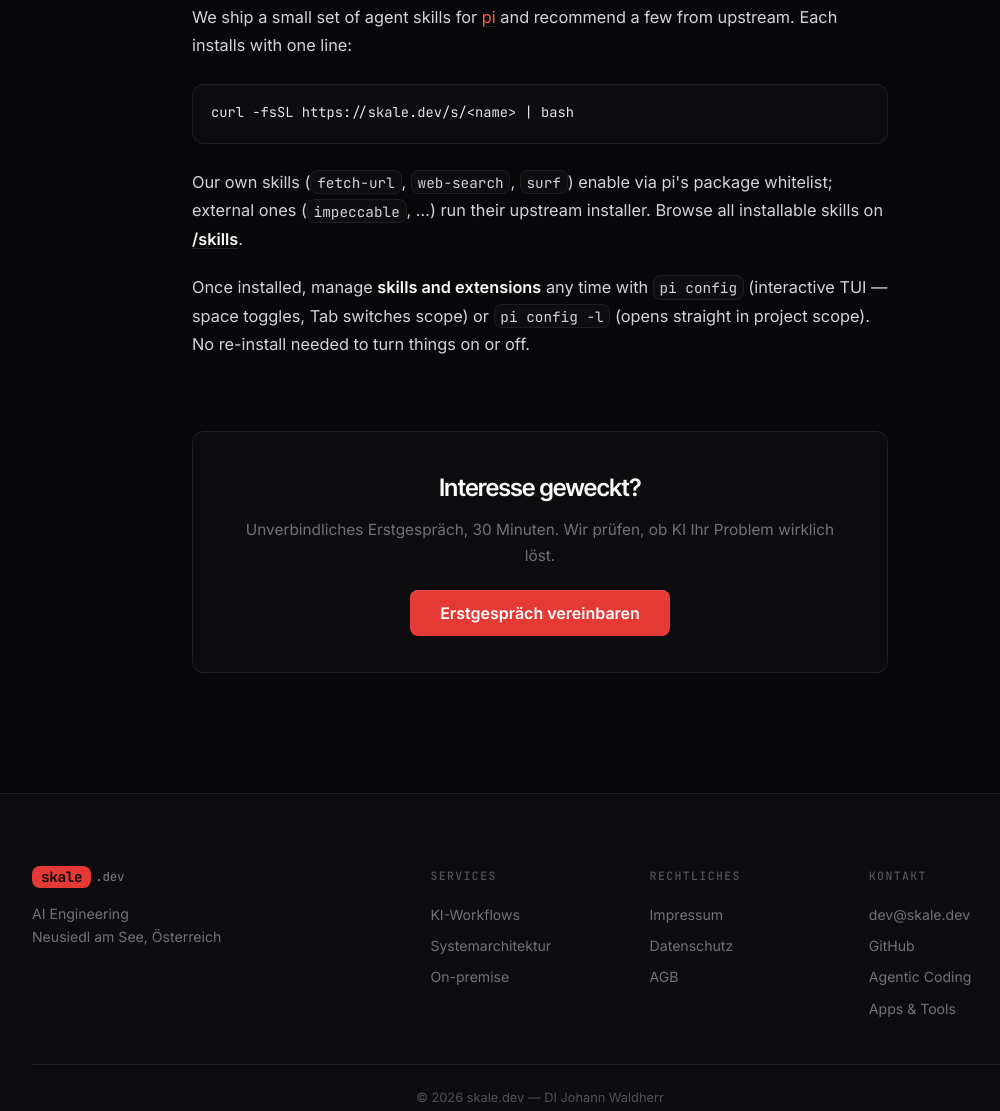
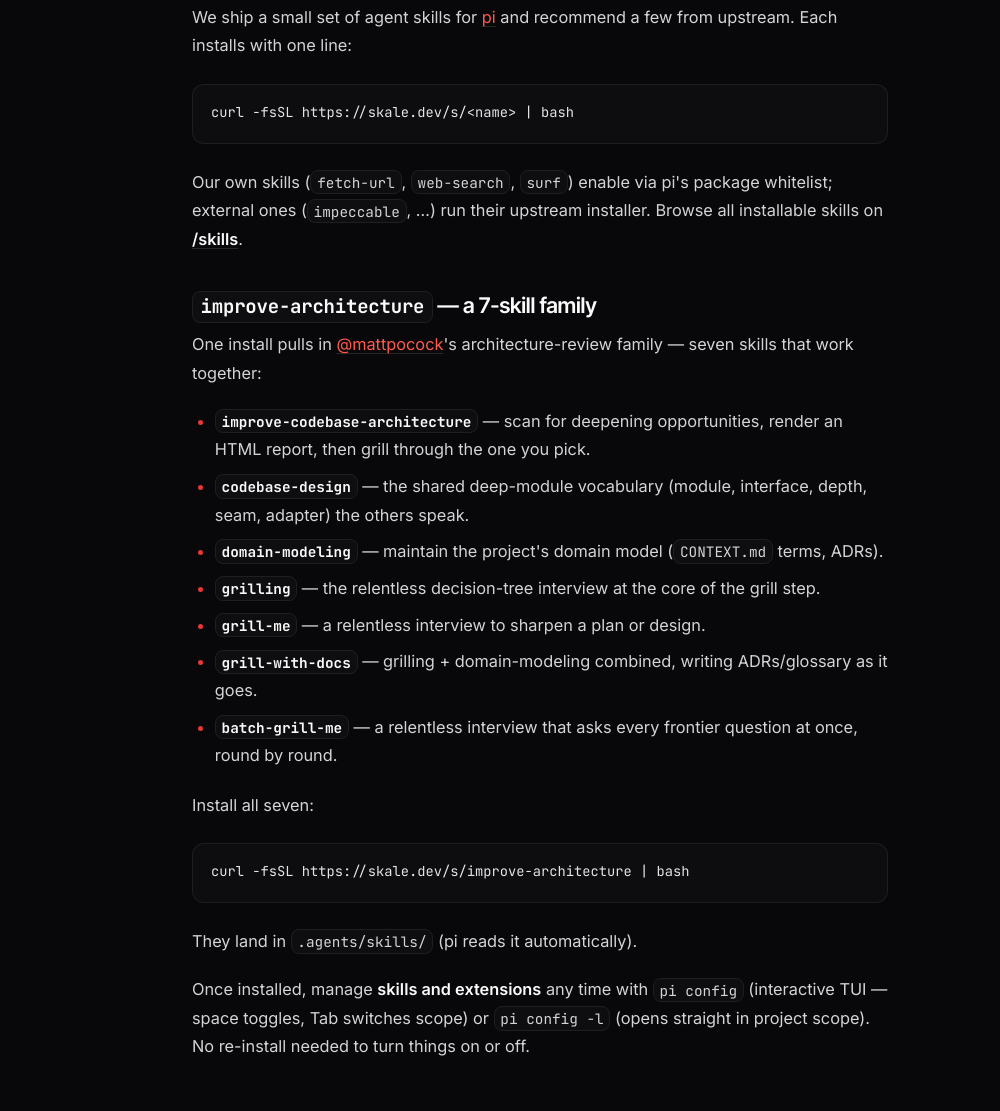
Before and after one commit to devskale/skalego, an Astro site: page /blog/recommended-skills in a window 1280 px wide. Shown: the part 510-1621 px from the top of the page, without its empty margins (100-1100 px from the left). Built offline with nearby package versions, Linux system fonts and the light colour scheme; Astro itself is replaced by a stand-in of ours; code samples lack their colours.

Commit message:
blog: document the improve-architecture 7-skill family with the list

````diff
--- a/src/content/blog/recommended-skills/index.mdx
+++ b/src/content/blog/recommended-skills/index.mdx
@@ -41,4 +41,24 @@
 whitelist; external ones (`impeccable`, …) run their upstream installer. Browse
 all installable skills on [**/skills**](/skills/).
 
+### `improve-architecture` — a 7-skill family
+
+One install pulls in [@mattpocock](https://github.com/mattpocock)'s architecture-review family — seven skills that work together:
+
+- **`improve-codebase-architecture`** — scan for deepening opportunities, render an HTML report, then grill through the one you pick.
+- **`codebase-design`** — the shared deep-module vocabulary (module, interface, depth, seam, adapter) the others speak.
+- **`domain-modeling`** — maintain the project's domain model (`CONTEXT.md` terms, ADRs).
+- **`grilling`** — the relentless decision-tree interview at the core of the grill step.
+- **`grill-me`** — a relentless interview to sharpen a plan or design.
+- **`grill-with-docs`** — grilling + domain-modeling combined, writing ADRs/glossary as it goes.
+- **`batch-grill-me`** — a relentless interview that asks every frontier question at once, round by round.
+
+Install all seven:
+
+```bash
+curl -fsSL https://skale.dev/s/improve-architecture | bash
+```
+
+They land in `.agents/skills/` (pi reads it automatically).
+
 Once installed, manage **skills and extensions** any time with `pi config` (interactive TUI — space toggles, Tab switches scope) or `pi config -l` (opens straight in project scope). No re-install needed to turn things on or off.
````
